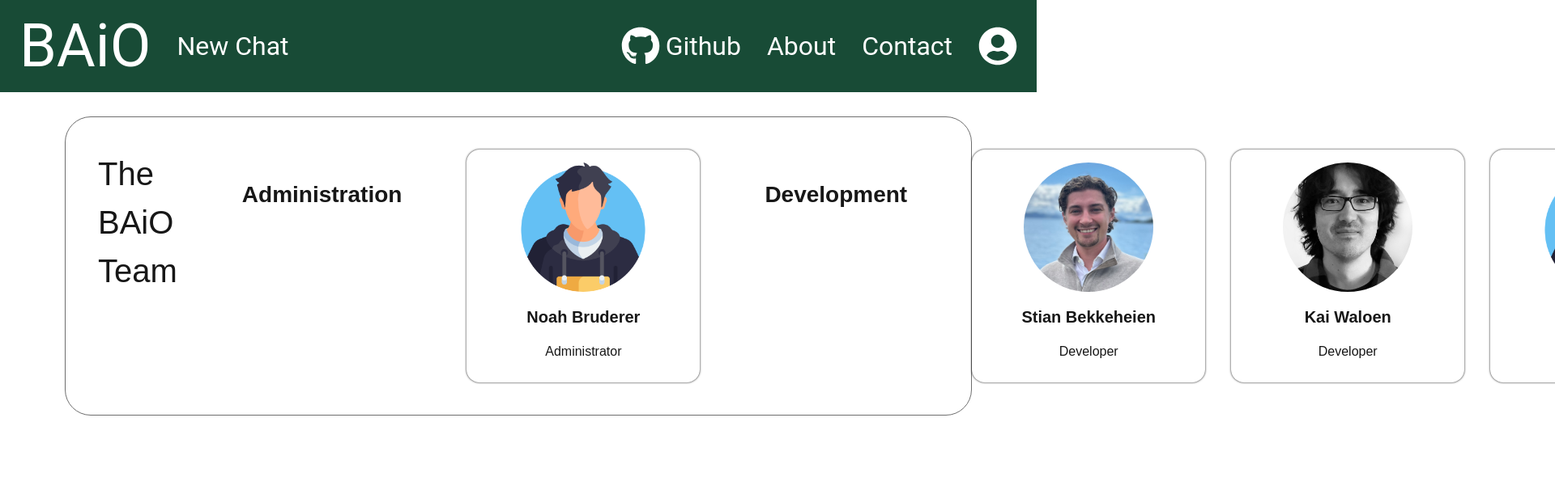
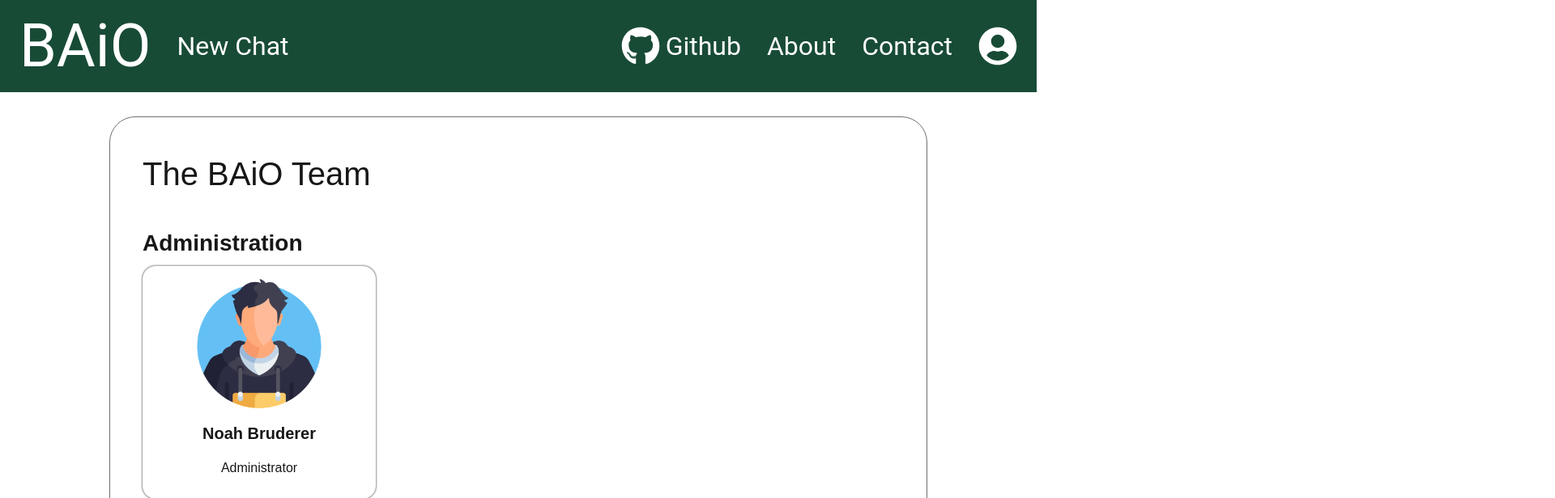
Before and after one commit to baioorg/BAiO_Frontend, a Next.js app in the folder baio_frontend/: page /pages/Team in a window 1280 px wide. Shown: the top 616 px of the page at 81% size, 1920 px wide, since content can reach past the window. Built offline with nearby package versions, Linux system fonts and the light colour scheme.

Commit message:
Fixed flex direction in Contact and About page

```diff
--- a/baio_frontend/src/app/globals.css
+++ b/baio_frontend/src/app/globals.css
@@ -12,7 +12,7 @@ body {
   color: var(--foreground);
   background: var(--background);
   font-family: Arial, Helvetica, sans-serif;
-  margin-top: 9em;
+  margin: 9em 0;
 }
 
 @layer utilities {
--- a/baio_frontend/src/app/pages/About/page.css
+++ b/baio_frontend/src/app/pages/About/page.css
@@ -1,31 +1,28 @@
 .about-page {
     background-color: #fff;
     text-align: start;
+}
+
+.about-content {
+    max-width: 80em;
+    margin: 0 auto;
+    color: black;
+    padding: 1.5em;
+    border-radius: 1em;
+    gap: 2rem;
+    border: 1px solid rgb(0, 0, 0);
+    box-shadow: 0 0 10px rgba(0, 0, 0, 0.1);
     display: flex;
-    justify-content: center;
-    align-items: center;
     flex-direction: column;
 }
 
-.content {
-    max-width: 80em;
-    margin: 0 auto;
-    background-color: #fff;
-    color: black;
-    padding: 1.5em;
-    border-radius: 1em;
-    display: flex;
-    flex-direction: column;
-    gap: 2rem;
-    border: 1px solid rgb(0, 0, 0);
-}
-
-.content h2 {
+.about-content h2 {
     font-size: 2.25em;
     font-weight: 500;
 }
 
-.content p {
+.about-content p {
     font-size: 1.25em;
     line-height: 1.35em;
+    justify-content: center;
 }
--- a/baio_frontend/src/app/pages/About/page.jsx
+++ b/baio_frontend/src/app/pages/About/page.jsx
@@ -7,7 +7,7 @@ export default function About() {
   return (
   <div className="about-page body">
     <Header/>
-    <div className="content">
+    <div className="about-content">
       <h2>About BAiO</h2>
       <p>
         Lorem ipsum dolor sit amet, consectetur adipiscing elit. Integer nec
--- a/baio_frontend/src/app/pages/Team/page.css
+++ b/baio_frontend/src/app/pages/Team/page.css
@@ -4,7 +4,7 @@
     align-items: center;
 }
 
-.content {
+.team-content {
     max-width: 70em;
     padding: 2.5em;
     gap: 5em;
@@ -12,7 +12,7 @@
     border: 1px solid rgb(111, 111, 111);
 }
 
-.content h2 {
+.team-content h2 {
     font-size: 2.5em;
 }
 
@@ -22,7 +22,7 @@
     gap: 2em;
 }
 
-.content h3{
+.team-content h3{
 font-size: 1.75em;
 line-height: 2em;
 font-weight: 600;
--- a/baio_frontend/src/app/pages/Team/page.jsx
+++ b/baio_frontend/src/app/pages/Team/page.jsx
@@ -50,7 +50,7 @@ export default function Team() {
     <div className="team-page body">
       <Header />
 
-      <div className="content">
+      <div className="team-content">
         {/* If a profile is selected, show the profile details */}
         {selectedProfile ? (
           <ProfileScreen profile={selectedProfile} onClose={() => setSelectedProfile(null)} />
```
Also changed, not shown: 1 other file (tests, documents, lock files or other folders).
